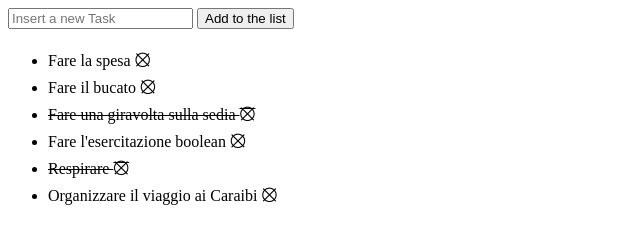
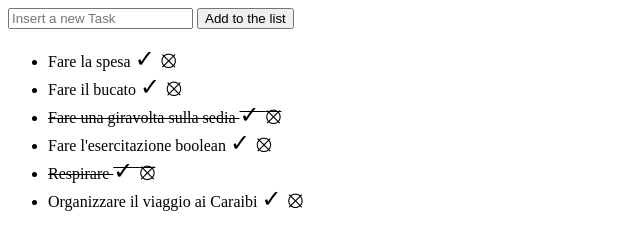
Before and after one commit to purpledev1337/vue-todolist, a plain HTML site: page index.html in a window 1280 px wide. Shown: the whole page, without its empty margins (0-640 px from the left). Drawn offline with nearby package versions, Linux system fonts and the light colour scheme.

Commit message:
added linethrough on click on checkmark

```diff
--- a/index.html
+++ b/index.html
@@ -14,8 +14,9 @@
         <input type="text" v-model="newTask.text" placeholder="Insert a new Task" @keyup.enter="addTask">
         <button @click="addTask" >Add to the list</button>
         <ul>
-            <li v-bind:class="{linethrough : task.done}" v-for="(task, i) in tasks" :key="i">
+            <li :class="{linethrough : task.done}" v-for="(task, i) in tasks" :key="i">
                 {{ task.text }}
+                <span @click="doneTask(i)"> &checkmark; </span>
                 <span @click="removeTask(i)"> &olcross; </span>
             </li>
         </ul>
--- a/main.js
+++ b/main.js
@@ -57,6 +57,13 @@ var app = new Vue({
         },
         removeTask(index){
             this.tasks.splice(index,1);
+        },
+        doneTask(taskIndex){
+            if (!this.tasks[taskIndex].done){
+                this.tasks[taskIndex].done = true;
+            } else {
+                this.tasks[taskIndex].done = false;
+            }
         }
     }
 })
--- a/style.css
+++ b/style.css
@@ -1,5 +1,6 @@
 span {
     font-size: 1.5em;
+    text-decoration: none;
 }
 
 .linethrough {
```
